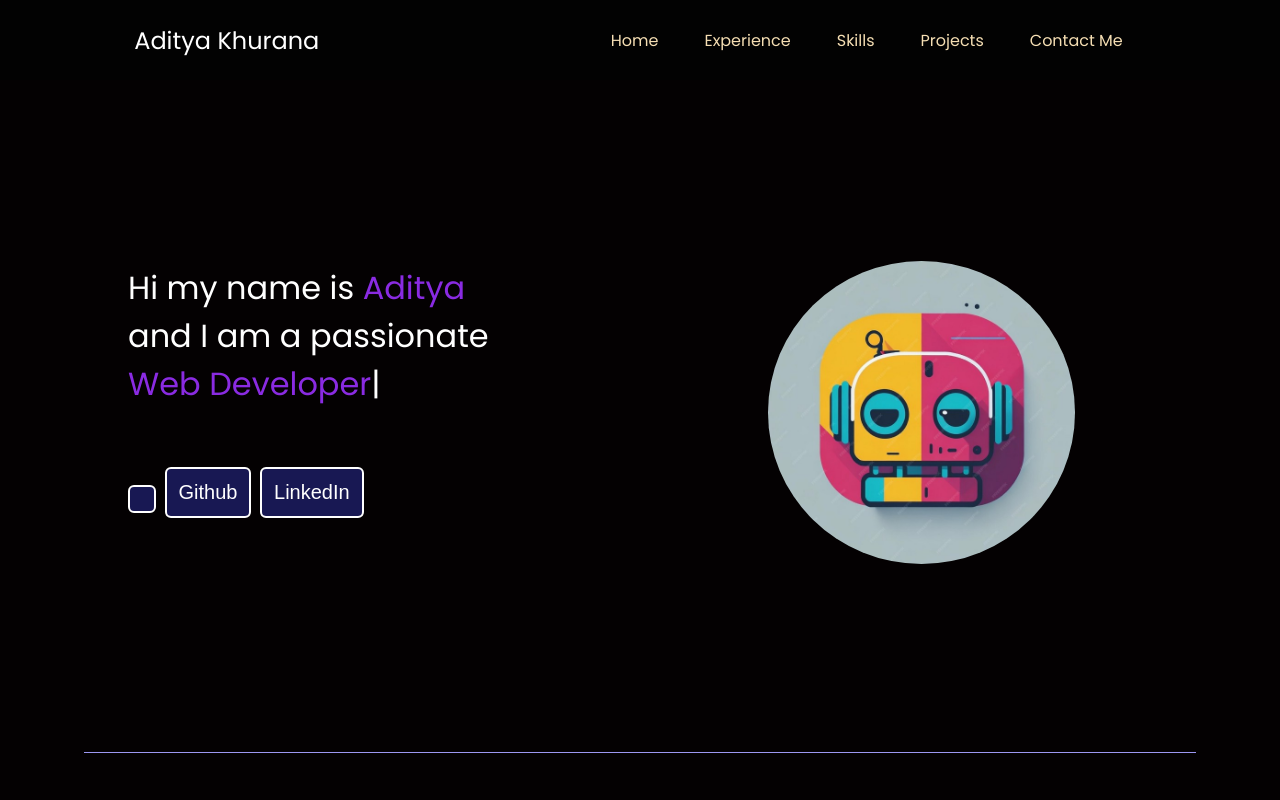
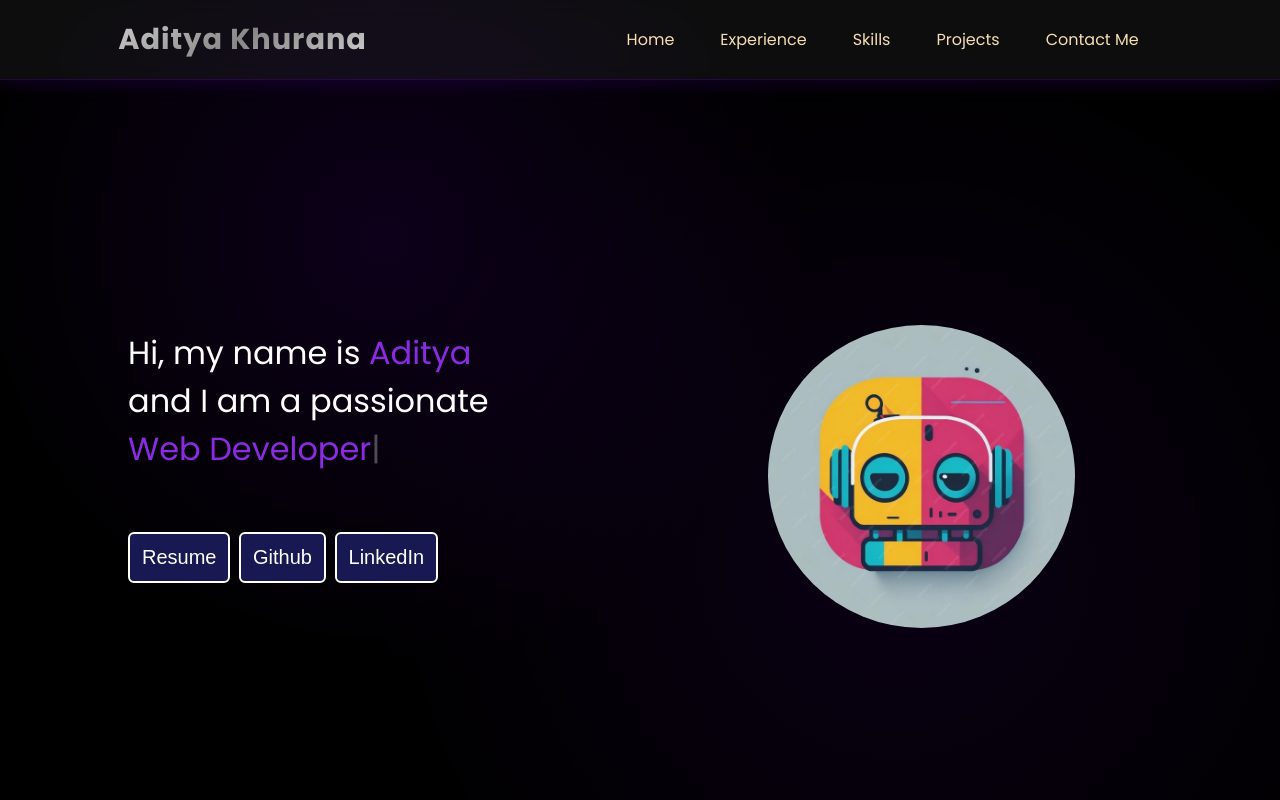
Before and after one commit to vannystark3/web-portfolio, a plain HTML site: page index.html in a window 1280 px wide. Shown: the top 800 px of the page. Drawn offline with nearby package versions, Linux system fonts and the light colour scheme.

Commit message:
ui changes

```diff
--- a/index.html
+++ b/index.html
@@ -31,13 +31,13 @@
     <main>
       <section class="firstSection" id="home" data-aos="fade-up" data-aos-duration="2000">
         <div class="leftsection">
-          Hi my name is <span class="purple">Aditya</span>
+          Hi, my name is <span class="purple">Aditya</span>
           <div>and I am a passionate</div>
           <span id="element"></span>
           <div class="buttons">
-            <button class="btn"></button>
-            <button class="btn" onclick="window.location.href='https://github.com/Aishkash'">Github</button>
-            <button class="btn" style="margin-top: 10px;" onclick="window.location.href='https://www.linkedin.com/in/aishwarya-kashyap-737a22251/'">LinkedIn</button>
+            <button class="btn" onclick="window.open('https://drive.google.com/file/d/1Y2WAL0dVqd24dmfwse3Zg-sHzPe2b1e2/view?usp=drive_link','_blank')">Resume</button>
+            <button class="btn" onclick="window.open('https://github.com/vannystark3','_blank')">Github</button>
+            <button class="btn" style="margin-top: 10px;" onclick="window.open('https://www.linkedin.com/in/aditya-khurana-/','_blank')">LinkedIn</button>
           </div>
         </div>
         <div class="rightsection">
--- a/styles.css
+++ b/styles.css
@@ -3,16 +3,34 @@
     padding: 0;
 }
 body {
-    background-color: rgb(4,1,2);
-    color: white;
-    font-family: "Poppins", sans-serif;
+  margin: 0;
+  padding: 0;
+  overflow-x: hidden;
+  background-color: #000;
+  background-image:
+    radial-gradient(circle at 30% 30%, rgba(127, 0, 255, 0.1) 0%, transparent 40%),
+    radial-gradient(circle at 70% 70%, rgba(127, 0, 255, 0.08) 0%, transparent 50%),
+    linear-gradient(to bottom, rgba(0, 0, 0, 0.8), #000000 90%);
+  background-repeat: no-repeat;
+  background-attachment: fixed;
+  background-size: cover;
+  color: white;
+  font-family: 'Poppins', sans-serif;
 }
 nav {
+    position:fixed;
+    top : 0;
+    width: 100%;
     display: flex;
     justify-content: space-around;
     align-items: center;
     height: 80px;
-    background-color: rgb(2, 2, 2);
+    background-color: rgba(255,255,255,0.05);
+    backdrop-filter: blur(12px);
+    border-bottom: 1px solid rgba(127, 0, 255, 0.2);
+    box-shadow: 0 0 20px rgba(127, 0, 255, 0.2);
+    z-index: 1000;
+    box-sizing: border-box;
 }
 nav ul {
     display: flex;
@@ -37,12 +55,19 @@ main hr {
     margin: 60px 84px;
 }
 .left {
-    font-size: 1.5rem;
+    font-size: 1.8rem;
+    font-weight: 800;
+    background: linear-gradient(145deg, #ccc, #888, #ccc);
+    background-clip: text;
+    -webkit-text-fill-color: transparent;
+    letter-spacing: 1px;
+    /* text-transform: uppercase; */
 }
 .firstSection {
     display: flex;
     justify-content: space-around;
-    margin: 180px 0;
+    margin: 10vh 0;
+    height: 100vh;
     align-items: center;
     flex-wrap: wrap;
 }
```
